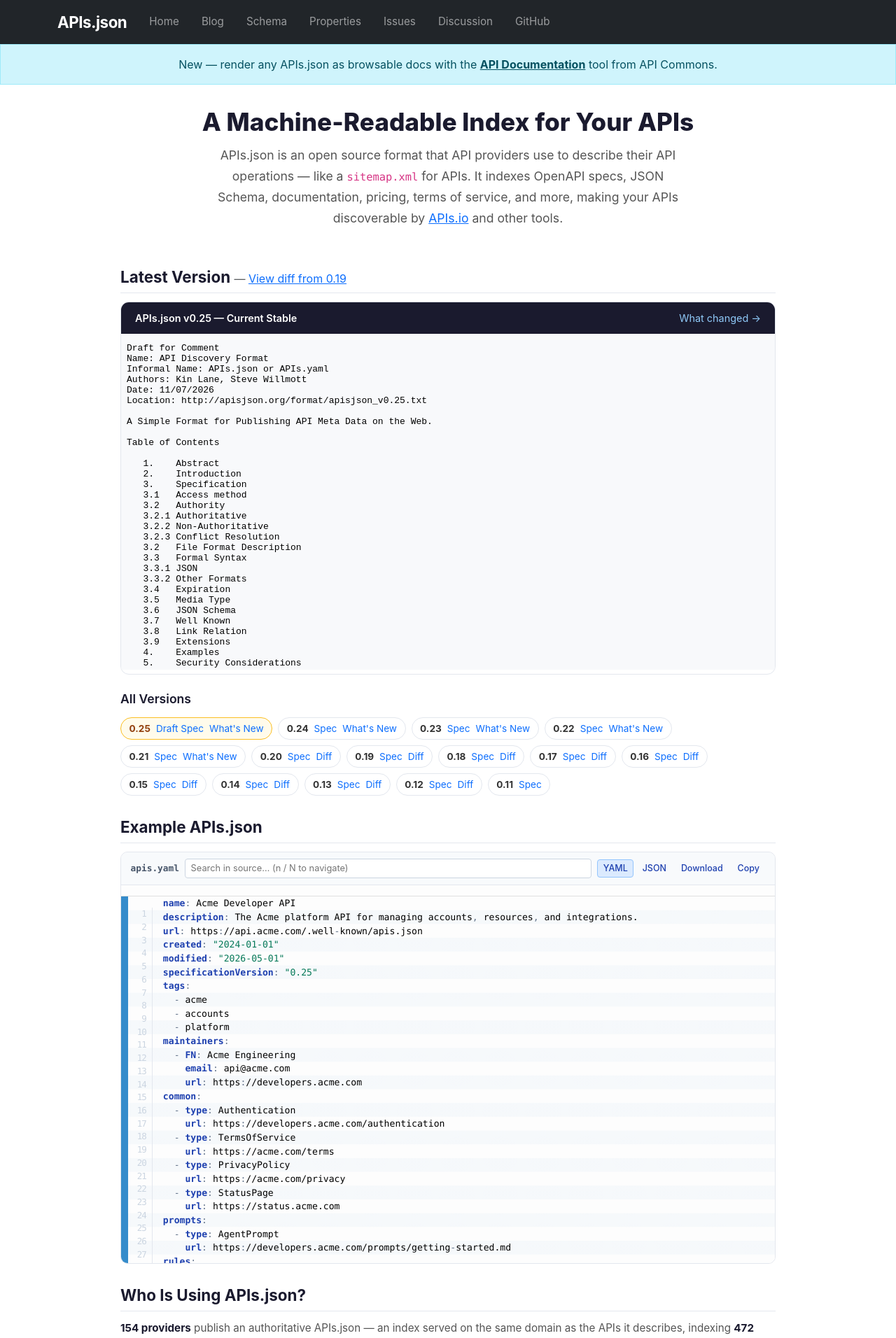
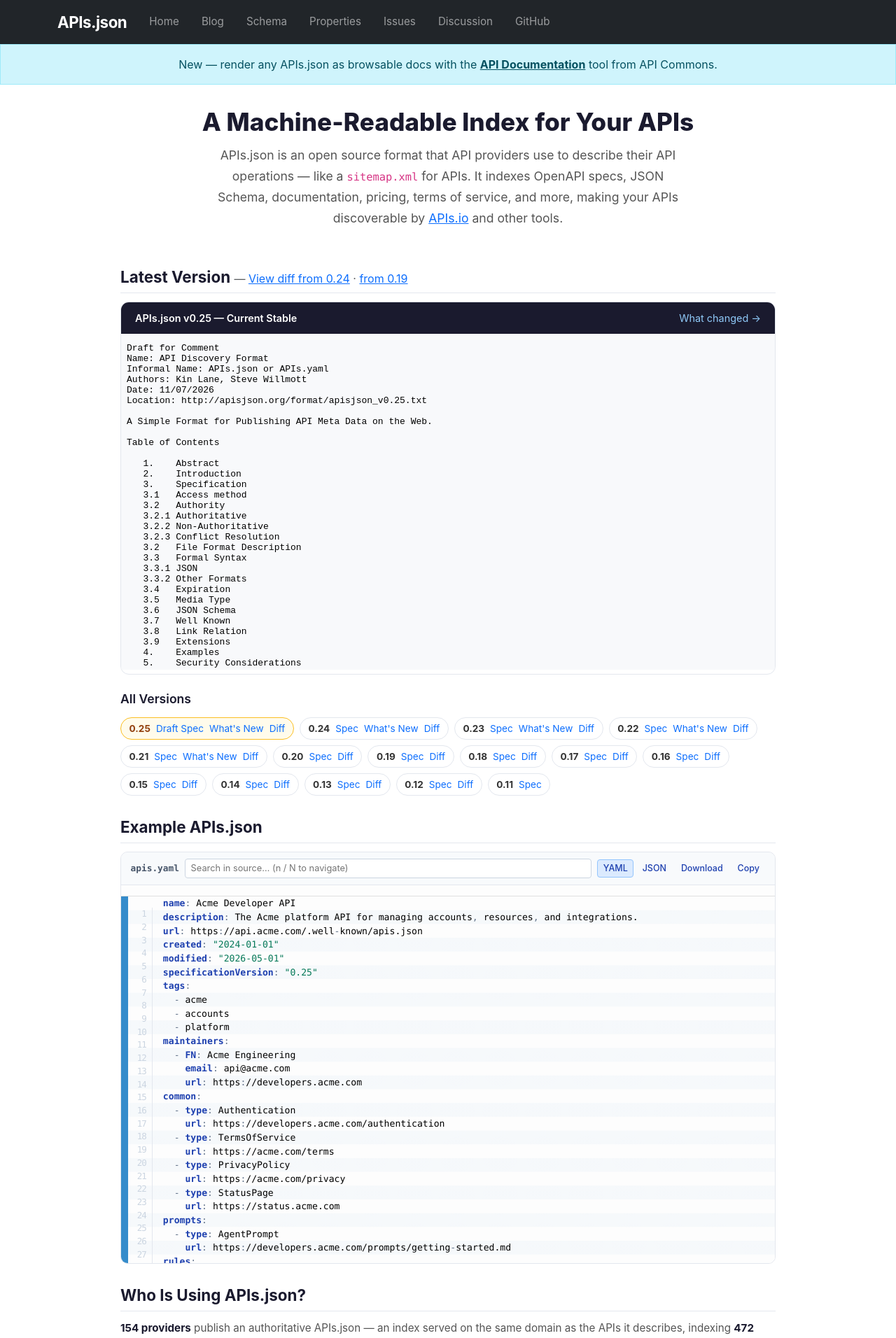
Before and after one commit to apis-json/apis-json-website, a Jekyll site: the page built from index.html, in a window 1280 px wide. Shown: the top 1912 px of the page at 70% size. Built offline with Jekyll 4.4.1, drawn with Linux system fonts in a browser that asks for light colours; nearby versions of some CDN libraries; library files that are not in the unit come from our copies; a script that is not in the unit is left out.

Commit message:
Link a diff for every version from 0.20 to 0.25
0.20 and the latest-version header pointed at api-json#116, a closed PR, and 0.21-0.25
had no diff at all. Each now links a compare view in apis-json/diff; the header offers
0.24 to 0.25 and 0.19 to 0.25.

Co-Authored-By: Claude Opus 5.5 <noreply@anthropic.com>

```diff
--- a/index.html
+++ b/index.html
@@ -47,7 +47,7 @@ description: APIs.json is the open source machine-readable format for describing
   <p>APIs.json is an open source format that API providers use to describe their API operations — like a <code>sitemap.xml</code> for APIs. It indexes OpenAPI specs, JSON Schema, documentation, pricing, terms of service, and more, making your APIs discoverable by <a href="https://apis.io">APIs.io</a> and other tools.</p>
 </div>
 
-<h2>Latest Version <small class="text-muted fw-normal fs-6">— <a href="https://github.com/apis-json/api-json/pull/116" target="_blank" rel="noopener">View diff from 0.19</a></small></h2>
+<h2>Latest Version <small class="text-muted fw-normal fs-6">— <a href="https://github.com/apis-json/diff/compare/v0.24...v0.25" target="_blank" rel="noopener">View diff from 0.24</a> · <a href="https://github.com/apis-json/diff/compare/v0.19...v0.25" target="_blank" rel="noopener">from 0.19</a></small></h2>
 
 <div class="version-card">
   <div class="version-card-header">
@@ -59,12 +59,12 @@ description: APIs.json is the open source machine-readable format for describing
 
 <h3>All Versions</h3>
 <div class="versions-list">
-  <span class="version-badge draft"><strong>0.25</strong> <a href="https://apisjson.org/format/apisjson_0.25.txt" target="_blank">Draft Spec</a> <a href="/2026/11/07/whats-new-in-apis-json-025/">What's New</a></span>
-  <span class="version-badge"><strong>0.24</strong> <a href="https://apisjson.org/format/apisjson_0.24.txt" target="_blank">Spec</a> <a href="/2026/10/13/whats-new-in-apis-json-024/">What's New</a></span>
-  <span class="version-badge"><strong>0.23</strong> <a href="https://apisjson.org/format/apisjson_0.23.txt" target="_blank">Spec</a> <a href="/2026/08/19/whats-new-in-apis-json-023/">What's New</a></span>
-  <span class="version-badge"><strong>0.22</strong> <a href="https://apisjson.org/format/apisjson_0.22.txt" target="_blank">Spec</a> <a href="/2026/08/11/whats-new-in-apis-json-022/">What's New</a></span>
-  <span class="version-badge"><strong>0.21</strong> <a href="https://apisjson.org/format/apisjson_0.21.txt" target="_blank">Spec</a> <a href="/2026/06/26/whats-new-in-apis-json-021/">What's New</a></span>
-  <span class="version-badge"><strong>0.20</strong> <a href="https://apisjson.org/format/apisjson_0.20.txt" target="_blank">Spec</a> <a href="https://github.com/apis-json/api-json/pull/116" target="_blank">Diff</a></span>
+  <span class="version-badge draft"><strong>0.25</strong> <a href="https://apisjson.org/format/apisjson_0.25.txt" target="_blank">Draft Spec</a> <a href="/2026/11/07/whats-new-in-apis-json-025/">What's New</a> <a href="https://github.com/apis-json/diff/compare/v0.24...v0.25" target="_blank">Diff</a></span>
+  <span class="version-badge"><strong>0.24</strong> <a href="https://apisjson.org/format/apisjson_0.24.txt" target="_blank">Spec</a> <a href="/2026/10/13/whats-new-in-apis-json-024/">What's New</a> <a href="https://github.com/apis-json/diff/compare/v0.23...v0.24" target="_blank">Diff</a></span>
+  <span class="version-badge"><strong>0.23</strong> <a href="https://apisjson.org/format/apisjson_0.23.txt" target="_blank">Spec</a> <a href="/2026/08/19/whats-new-in-apis-json-023/">What's New</a> <a href="https://github.com/apis-json/diff/compare/v0.22...v0.23" target="_blank">Diff</a></span>
+  <span class="version-badge"><strong>0.22</strong> <a href="https://apisjson.org/format/apisjson_0.22.txt" target="_blank">Spec</a> <a href="/2026/08/11/whats-new-in-apis-json-022/">What's New</a> <a href="https://github.com/apis-json/diff/compare/v0.21...v0.22" target="_blank">Diff</a></span>
+  <span class="version-badge"><strong>0.21</strong> <a href="https://apisjson.org/format/apisjson_0.21.txt" target="_blank">Spec</a> <a href="/2026/06/26/whats-new-in-apis-json-021/">What's New</a> <a href="https://github.com/apis-json/diff/compare/v0.20...v0.21" target="_blank">Diff</a></span>
+  <span class="version-badge"><strong>0.20</strong> <a href="https://apisjson.org/format/apisjson_0.20.txt" target="_blank">Spec</a> <a href="https://github.com/apis-json/diff/compare/v0.19...v0.20" target="_blank">Diff</a></span>
   <span class="version-badge"><strong>0.19</strong> <a href="https://apisjson.org/format/apisjson_0.19.txt" target="_blank">Spec</a> <a href="https://github.com/apis-json/diff/pull/8/files" target="_blank">Diff</a></span>
   <span class="version-badge"><strong>0.18</strong> <a href="https://apisjson.org/format/apisjson_0.18.txt" target="_blank">Spec</a> <a href="https://github.com/apis-json/diff/pull/7/files" target="_blank">Diff</a></span>
   <span class="version-badge"><strong>0.17</strong> <a href="https://apisjson.org/format/apisjson_0.17.txt" target="_blank">Spec</a> <a href="https://github.com/apis-json/diff/pull/6/files" target="_blank">Diff</a></span>
```
